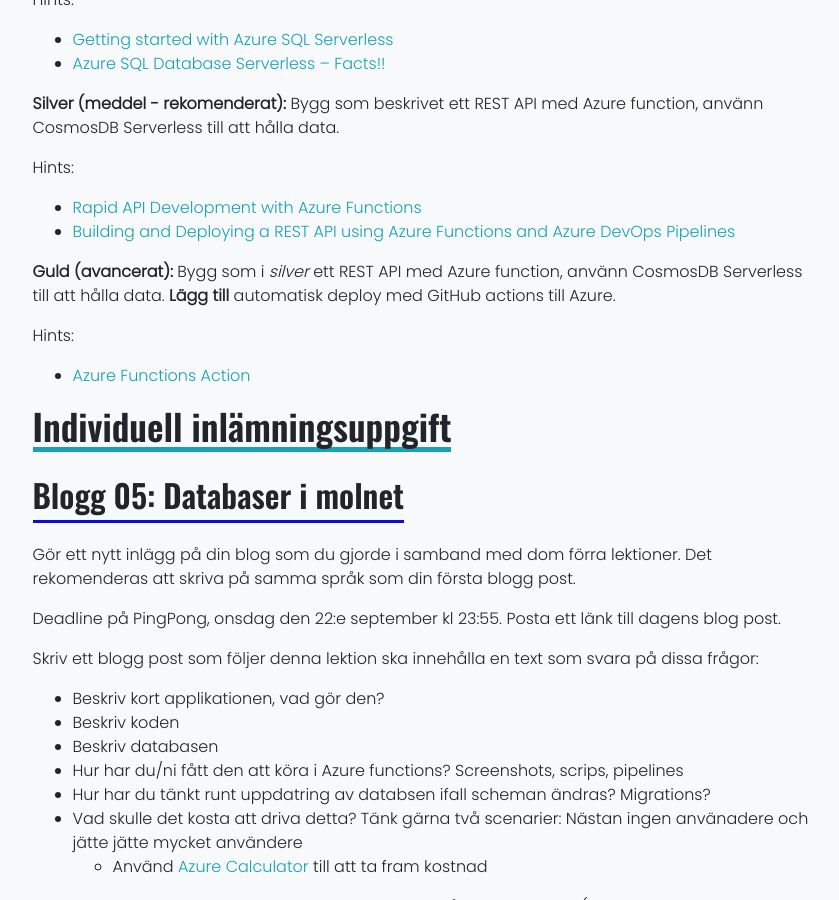
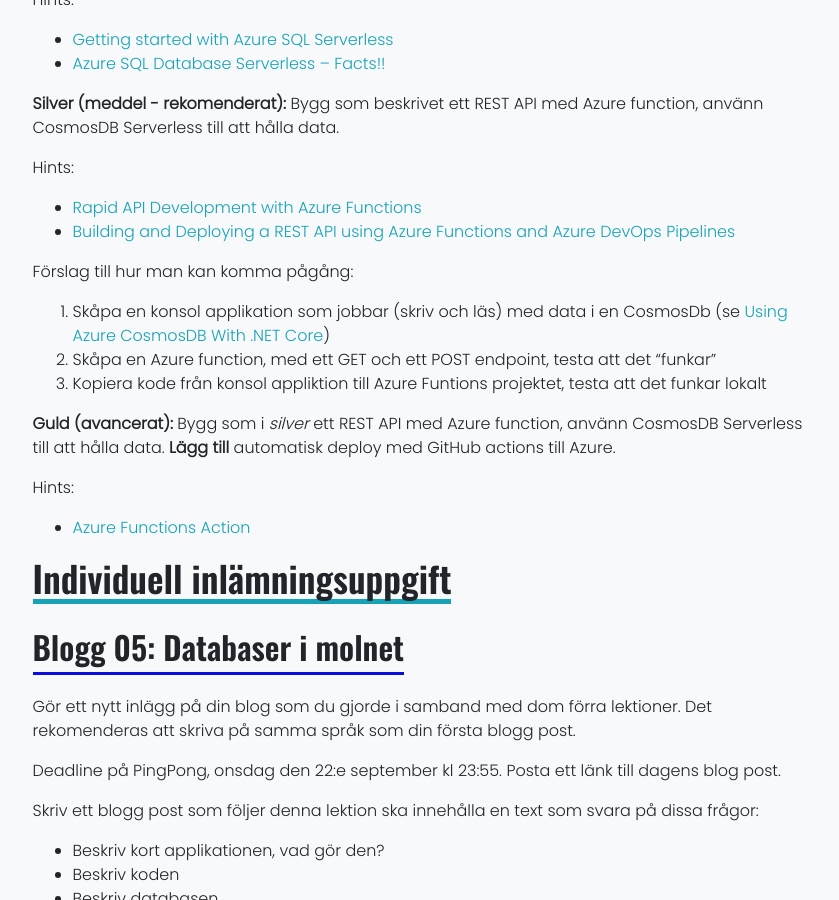
Before and after one commit to PGBSNH20/PGBSNH20-molnapplikationer, a Jekyll site: the page built from lectures/05-database.md, in a window 1280 px wide and 900 px high, scrolled down 2788 px. Shown: the whole window, without its empty margins (219-1058 px from the left). Built offline with Jekyll 4.4.1, drawn with Linux system fonts in a browser that asks for light colours; nearby versions of some CDN libraries.

Commit message:
Adds getting started suggestion

```diff
--- a/lectures/05-database.md
+++ b/lectures/05-database.md
@@ -62,6 +62,11 @@ Hints:
 * [Rapid API Development with Azure Functions](https://markheath.net/post/azure-functions-rest-csharp-bindings)
 * [Building and Deploying a REST API using Azure Functions and Azure DevOps Pipelines](https://cloudskills.io/blog/azure-functions-rest-api)
 
+Förslag till hur man kan komma pågång:
+1. Skåpa en konsol applikation som jobbar (skriv och läs) med data i en CosmosDb (se [Using Azure CosmosDB With .NET Core](https://dotnetcoretutorials.com/2020/05/02/using-azure-cosmosdb-with-net-core/))
+1. Skåpa en Azure function, med ett GET och ett POST endpoint, testa att det "funkar"
+1. Kopiera kode från konsol appliktion till Azure Funtions projektet, testa att det funkar lokalt
+
 **Guld (avancerat):**
 Bygg som i *silver* ett REST API med Azure function, använn CosmosDB Serverless till att hålla data. **Lägg till** automatisk deploy med GitHub actions till Azure.
 
```
